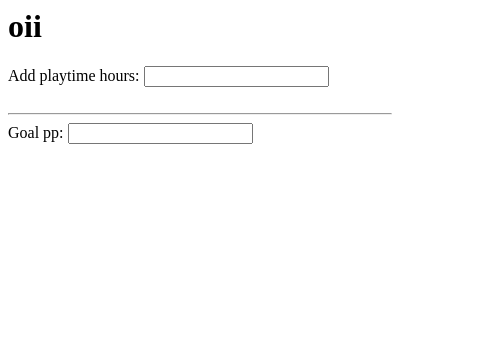
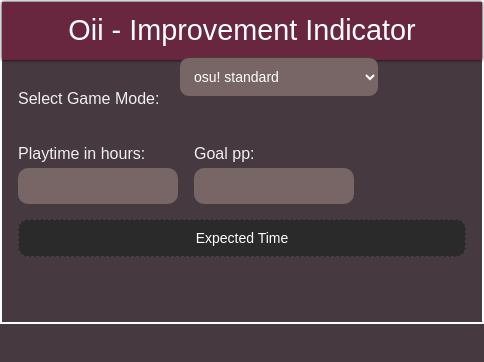
Before and after one commit to stysan/oii-firefox, a browser extension: page popup/popup.html in a window 400 px wide. Shown: the whole page, 484 px wide, since content can reach past the window. Drawn offline with Linux system fonts and the light colour scheme.

Commit message:
Added Html with correct Styling

```diff
--- /dev/null
+++ b/popup/popup.css
@@ -0,0 +1,106 @@
+/*
+some color values to play with from the original osu website
+#303030
+#2A2226
+#46393Fb
+*/
+
+:root {
+    --background: #46393F;
+    --header-background:#68263f;
+    --input-field-background:#786666;
+    --label-color:hsl(334, 40%, 90%);
+}
+
+body {
+    font-family: "Exo 2", Arial, sans-serif;
+    margin:0;
+    padding:0;
+    width: 30em;
+    height: 20em;
+    border:2px white solid;
+    background-color: var(--background);
+}
+
+.popup-container{
+    padding: 1em;
+}
+
+.mode-selector, .calculator{
+    display: flex;
+}
+
+.calculator{
+    margin-top:2em;
+    gap: 1em;
+}
+
+label {
+    display: block;
+    margin-bottom: 5px;
+    font-size: 16px;
+    color: #f0f0f0;
+}
+
+input[type="text"] {
+    width: 10em;
+    padding: 10px;
+    border: none;
+    border-radius: 10px;
+    background-color: var(--input-field-background);
+    color: #f0f0f0;
+    font-size: 14px;
+}
+
+input[type="text"] {
+    transition: all 0.3s ease-in-out;
+}
+
+.header {
+    font-size: 1.8em;
+    height: 2em;
+    color: #ffffff;
+    text-align: center;
+    background: var(--header-background);
+    align-content: center;
+    box-shadow: black 0px 0px 3px 0px;
+    margin-bottom:0.5em;
+}
+
+#expectedPlaytimeForGoalpp {
+    text-align: center;
+    margin-top: 15px;
+    padding: 10px;
+    border: 1px dashed #444444;
+    border-radius: 10px;
+    background-color: #2a2a2a;
+    font-size: 14px;
+    color: #ffffff;
+}
+
+input[type="text"]:hover, input[type="text"]:focus {
+    outline: none;
+    background-color: #917c7c;
+}
+
+.mode-selector select {
+    width: 50%;
+    padding: 10px;
+    font-size: 14px;
+    border: var(--background) 1px solid;
+    border-radius: 10px;
+    background-color: var(--input-field-background);
+    color: #ffffff;
+    position: absolute;
+    right: 1.5em;
+    top: 4.1em;
+}
+
+.mode-selector select:focus {
+    outline: none;
+}
+
+.mode-selector option {
+    background-color: #2a2226;
+    color: #ffffff;
+}
--- a/popup/popup.html
+++ b/popup/popup.html
@@ -1,14 +1,34 @@
-<html>
-
+<!DOCTYPE html>
+<html lang="en">
+<head>
+    <meta charset="UTF-8">
+    <meta name="viewport" content="width=device-width, initial-scale=1.0">
+    <link rel="stylesheet" href="popup.css">
+    <script src="popup.js"></script>
+</head>
 <body>
-    <h1>oii</h1>
-    <label for="additionalPlaytimeHours">Add playtime hours:</label>
-    <input type="text" id="additionalPlaytimeHours" name="additionalPlaytimeHours"><br><br>
-    <hr>
-    <label for="goalpp">Goal pp:</label>
-    <input type="text" id="goalpp" name="goalpp">
-    <script src="popup.js"></script>
-    <div id="expectedPlaytimeForGoalpp"></div>
+    <div class="header">Oii - Improvement Indicator</div>
+    <div class="popup-container">
+        <div class="mode-selector">
+            <label for="gameMode">Select Game Mode:</label>
+            <select id="gameMode" name="gameMode">
+                <option value="osuStandard">osu! standard</option>
+                <option value="osuTaiko">osu! taiko</option>
+                <option value="osuCatch">osu! catch</option>
+                <option value="osuMania">osu! mania</option>
+            </select>
+        </div>
+        <div class="calculator">
+            <div>
+                <label for="additionalPlaytimeHours">Playtime in hours:</label>
+                <input type="text" id="additionalPlaytimeHours" name="additionalPlaytimeHours">
+            </div>
+            <div>
+                <label for="goalpp">Goal pp:</label>
+                <input type="text" id="goalpp" name="goalpp">
+            </div>
+        </div>
+        <div id="expectedPlaytimeForGoalpp">Expected Time</div>
+    </div>
 </body>
-
 </html>
```
